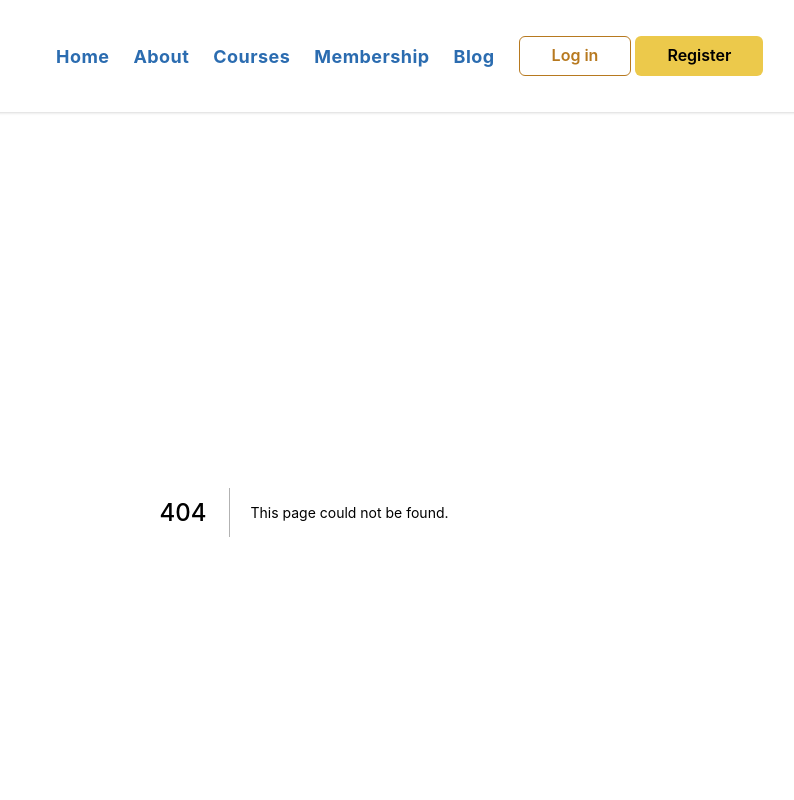
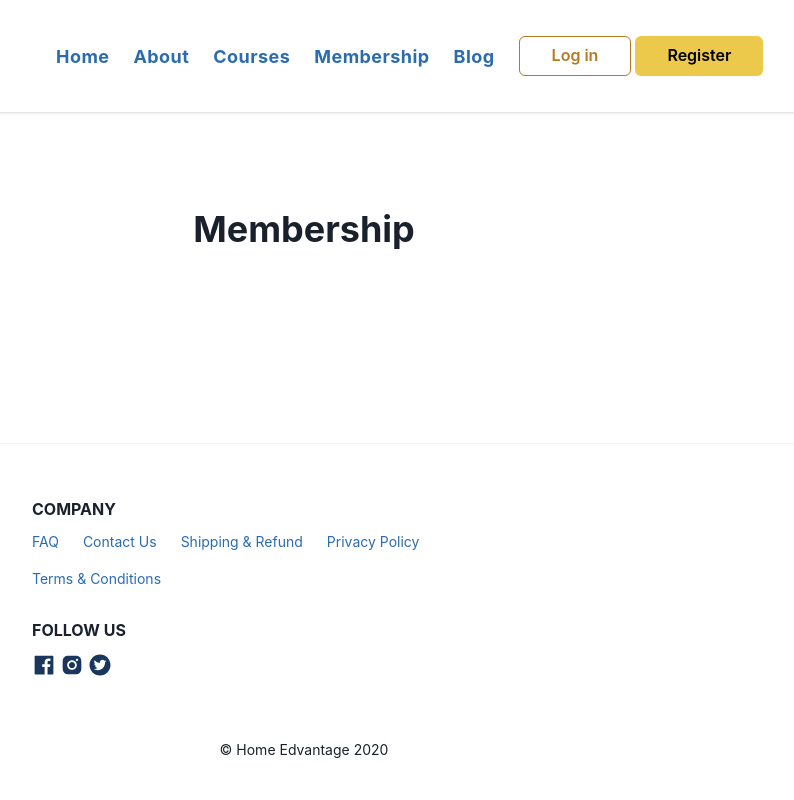
Before and after one commit to livelifedev/home-edvantage, a Next.js app: page /membership in a window 1280 px wide. Before the commit this address had no page. Shown: the top 800 px of the page, without its empty margins (336-1130 px from the left). Built offline with nearby package versions, Linux system fonts and the light colour scheme.

Commit message:
created other pages

```diff
--- a/pages/categories/index.js
+++ b/pages/categories/index.js
@@ -42,7 +42,7 @@ export default function Home() {
           pt="24"
           pb="40"
         >
-          <Heading mb="8">Our Courses</Heading>
+          <Heading mb="8">Course Categories</Heading>
           <InputGroup size="lg" maxW="md" mb="10">
             <InputLeftElement
               pointerEvents="none"
--- a/pages/index.js
+++ b/pages/index.js
@@ -29,7 +29,7 @@ function CategoryCard({ name, href }) {
   );
 }
 
-export default function Home() {
+export default function Courses() {
   return (
     <main>
       <Box bg="blue.600">
--- /dev/null
+++ b/pages/membership.js
@@ -0,0 +1,21 @@
+import { Box, Container, Heading } from "@chakra-ui/react";
+
+export default function About() {
+  return (
+    <main>
+      <Box>
+        <Container
+          maxW="xl"
+          d="flex"
+          flexDirection="column"
+          alignItems="center"
+          justifyContent="center"
+          pt="24"
+          pb="40"
+        >
+          <Heading mb="8">Membership</Heading>
+        </Container>
+      </Box>
+    </main>
+  );
+}
--- a/src/components/Nav.js
+++ b/src/components/Nav.js
@@ -46,9 +46,9 @@ export default function Nav() {
           d={["none", null, null, "block"]}
         >
           <SingleNavLink name="Home" href="/" />
-          <SingleNavLink name="About" href="/" />
+          <SingleNavLink name="About" href="/about" />
           <SingleNavLink name="Courses" href="/categories" />
-          <SingleNavLink name="Membership" href="/" />
+          <SingleNavLink name="Membership" href="/membership" />
           <SingleNavLink name="Blog" href="/" />
         </Box>
         <ButtonGroup spacing="1" d={["none", null, null, "inline-flex"]}>
```
Also changed, not shown: pages/about.js (added, +21 -0 lines).
